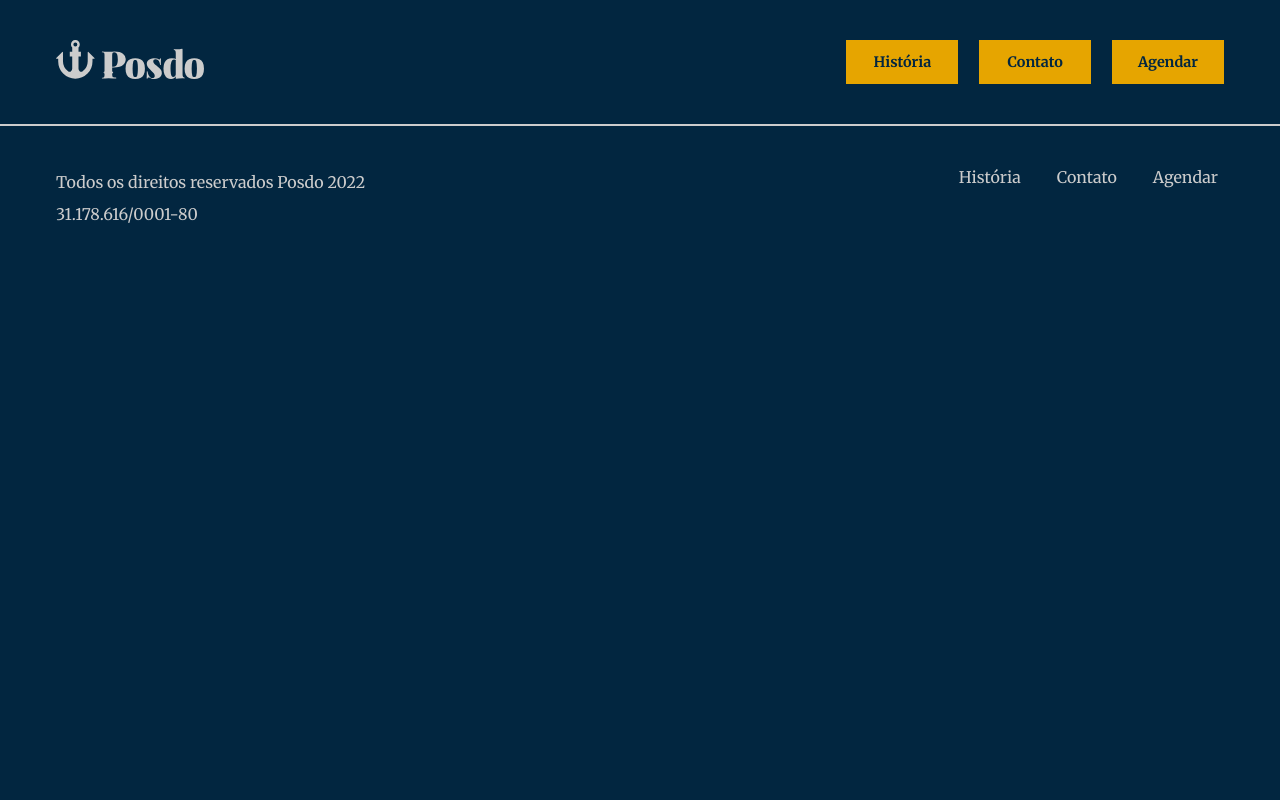
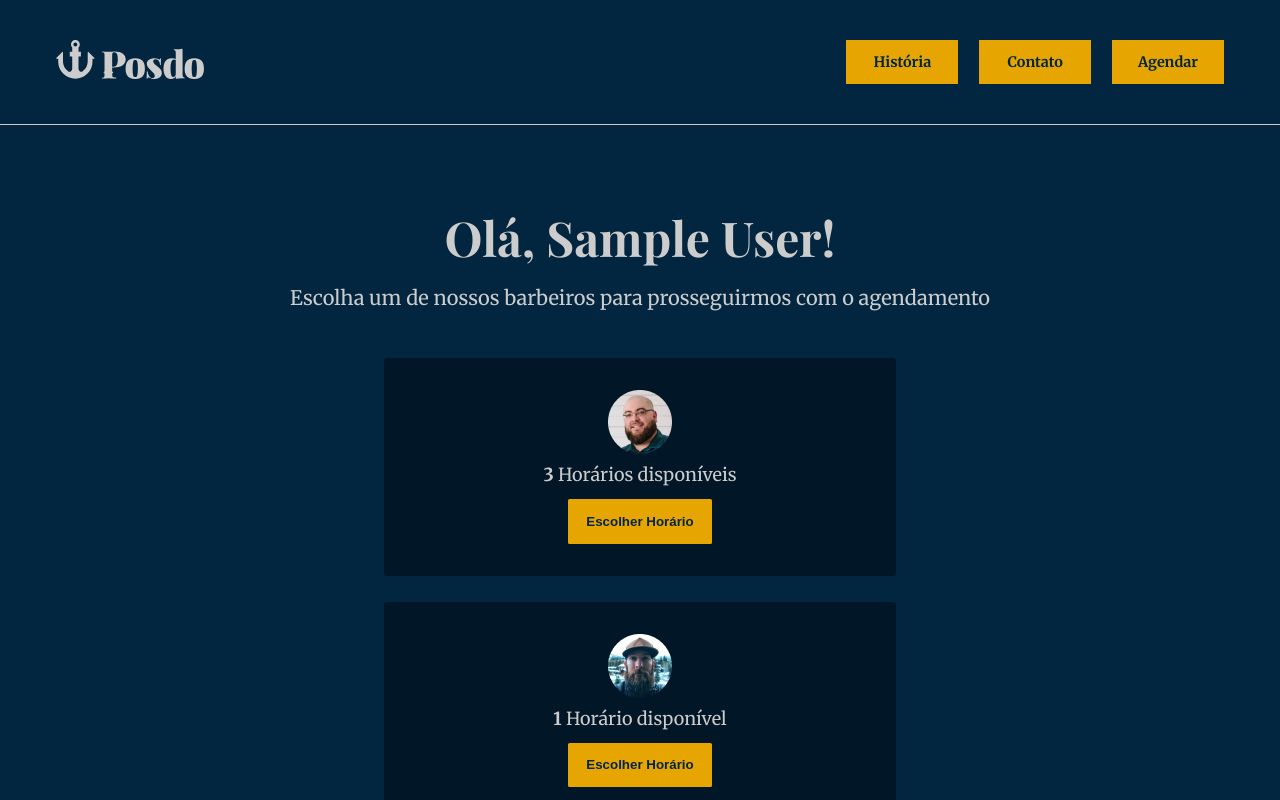
Before and after one commit to eduardo-raniero/posdo, a Next.js app: page /dashboard in a window 1280 px wide. Shown: the top 800 px of the page. Built offline with nearby package versions, Linux system fonts and the light colour scheme; sample sign-in values are in the browser's storage.

Commit message:
firebase-login-barbers

```diff
--- a/pages/dashboard/index.jsx
+++ b/pages/dashboard/index.jsx
@@ -1,9 +1,66 @@
+import { useRouter } from "next/router";
+import { useEffect, useState } from "react";
+
+import styles from '../../styles/dashboard.module.scss';
+
 export default function Dashboard(){
+    const router = useRouter();
+    const [user, setUser] = useState({});
 
+    useEffect(() => {
+        let obj = localStorage.getItem('user');
+        const uObj = JSON.parse(obj);
+
+        if(uObj){
+            setUser(uObj);
+        }
+
+        if(!uObj){
+            router.push('/carregando')
+        }
+
+    }, []);
+
+    const agenda = [
+        {
+            id: "1",
+            barber: "Antônio Carlos",
+            img: 'antonio',
+            unoccupied: ['14:00', '16:00', '20:00'],
+            occupied: ['09:00', '10:00', '11:00', '13:00', '15:00', '17:00', '18:00', '19:00']
+        },
+        {
+            id: "2",
+            barber: "Fernando Martins",
+            img: 'fernando',
+            unoccupied: ['14:00'],
+            occupied: ['09:00', '10:00', '11:00', '13:00', '15:00', '16:00', '17:00', '18:00', '19:00', '20:00']
+        },
+        {
+            id: "3",
+            barber: "Rodrigo Antunes",
+            img: 'rodrigo',
+            unoccupied: [],
+            occupied: ['09:00', '10:00', '11:00', '13:00', '14:00', '15:00', '16:00', '17:00', '18:00', '19:00', '20:00']
+        },
+    ]
 
     return(
-        <>
+        <div className={styles.bigAligner}>
+            <h1>Olá, {user?.name}! </h1>
+            <h2>Escolha um de nossos barbeiros para prosseguirmos com o agendamento</h2>
 
-        </>
+            <div className={styles.barbersBox}>
+                {
+                    agenda.map((item) => (
+                    <div className={styles.barberItem}>
+                        <img src={`./workers/${item.img}.png`} alt={`${item.img}`} />
+                        <p> <strong> {item.unoccupied.length} </strong> {item.unoccupied.length === 1 ? "Horário disponível" : 'Horários disponíveis'} </p>
+                        <button disabled={item.unoccupied.length === 0 ? true : false}>Escolher Horário</button>
+                    </div>
+                    ))
+                }
+            </div>
+        </div>
     )
 }
--- a/pages/index.jsx
+++ b/pages/index.jsx
@@ -63,7 +63,7 @@ export default function Home() {
             <div style={{marginLeft: '1rem', marginRight: '1rem'}} className={styles.workersContainer}>
               <div className={styles.workerBox}>
                 <img src="./workers/fernando.png" alt="aa" /> <br />
-                <strong>Antônio Carlos</strong>
+                <strong>Fernando Martins</strong>
                 <p>Almirante com 2 anos de Posdo, ama viajar pelo país e exterior.</p>
               </div>
               <div className={styles.workerBox}>
--- a/styles/dashboard.module.scss
+++ b/styles/dashboard.module.scss
@@ -0,0 +1,50 @@
+.bigAligner {
+    margin: 5rem auto;
+    max-width: 1200px;
+    text-align: center;
+
+    h1{
+        font-size: 3rem;
+    }
+
+    h2 {
+        font-size: 1.25rem;
+        font-weight: 400;
+        max-width: 55vw;
+        font-family: 'Merriweather';
+        margin-top: 1rem;
+        margin-bottom: 3rem;
+    }
+
+    button{
+        padding: .8rem 1rem;
+        margin-top: .5rem;
+        border-radius: .1rem;
+        background-color: #E6A500;
+        color: #022640;
+        font-weight: bold;
+        border: 2px solid #E6A500;
+
+        &:hover{
+            color: #E6A500;
+            background: rgba(0, 0, 0, 0)
+        }
+
+        &:disabled{
+            cursor: not-allowed;
+            opacity: .5;
+            background-color: #ccc;
+            color: #7e7e7e;
+            border-color: #ccc;
+        }
+    }
+
+    .barberItem{
+        width: 35vw;
+        background-color: #011728;
+        margin-bottom: 1.6rem;
+        padding: 2rem;
+        border-radius: .2rem;
+        font-size: 1.125rem;
+    }
+}
```
Also changed, not shown: pages/agendar/index.jsx (+4 -3 lines), pages/carregando/index.jsx (added, +29 -0 lines), pages/carregando/skeleton.module.scss (added, +65 -0 lines), 1 other file (tests, documents, lock files or other folders).
